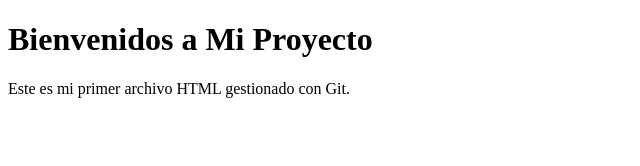
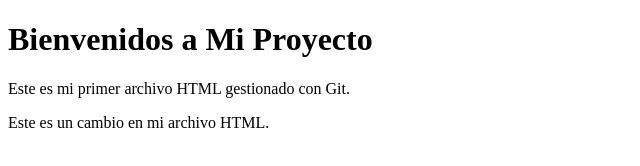
Before and after one commit to Jowellvb/practica-git, a plain HTML site: page index.html in a window 1280 px wide. Shown: the whole page, without its empty margins (0-640 px from the left). Drawn offline with Linux system fonts and the light colour scheme.

Commit message:
Actualizar index.html: agregar párrafo adicional

```diff
--- a/index.html
+++ b/index.html
@@ -7,5 +7,6 @@
 <body>
 <h1>Bienvenidos a Mi Proyecto</h1>
 <p>Este es mi primer archivo HTML gestionado con Git.</p>
+<p>Este es un cambio en mi archivo HTML.</p>
 </body>
 </html>
```
